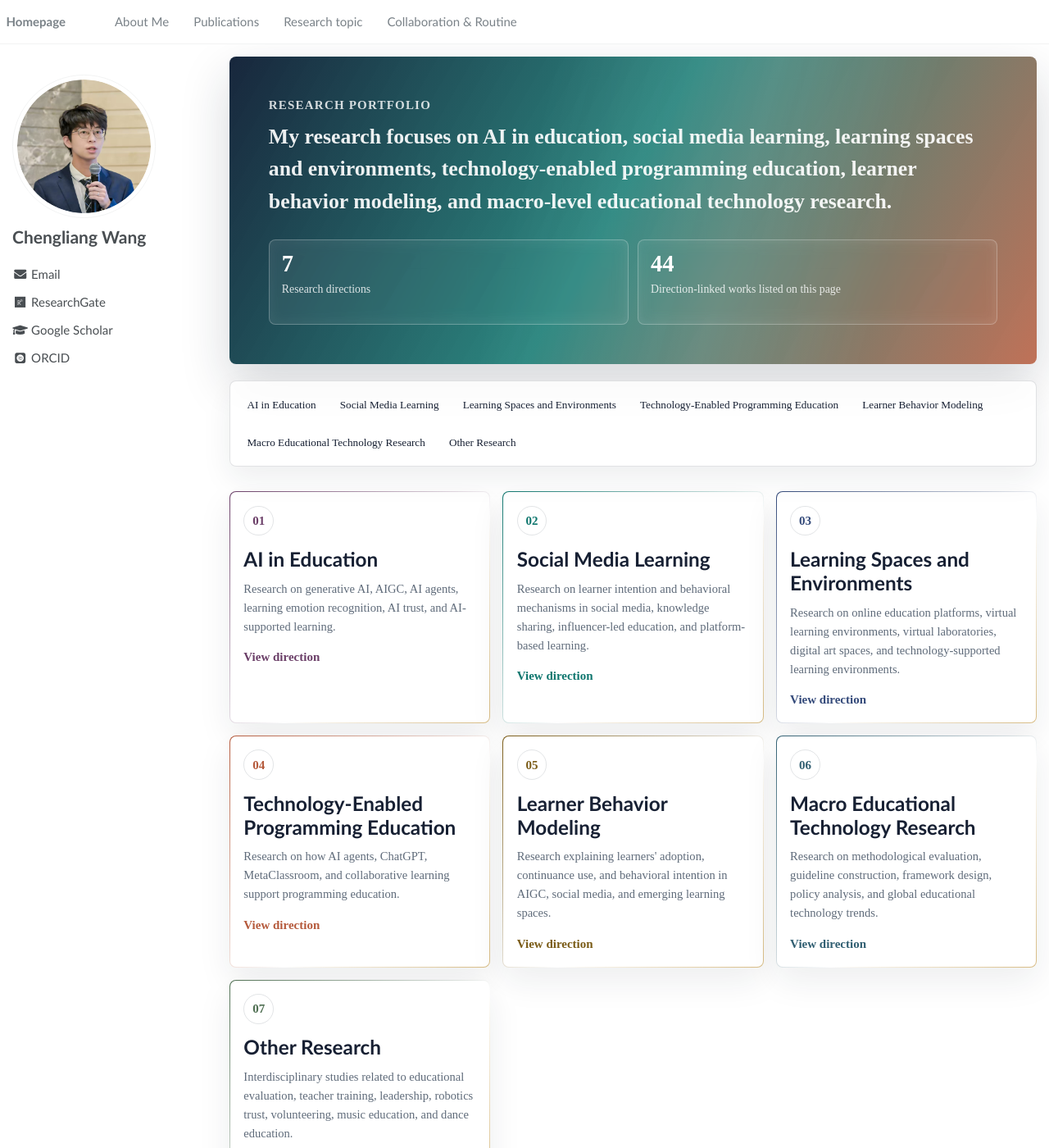
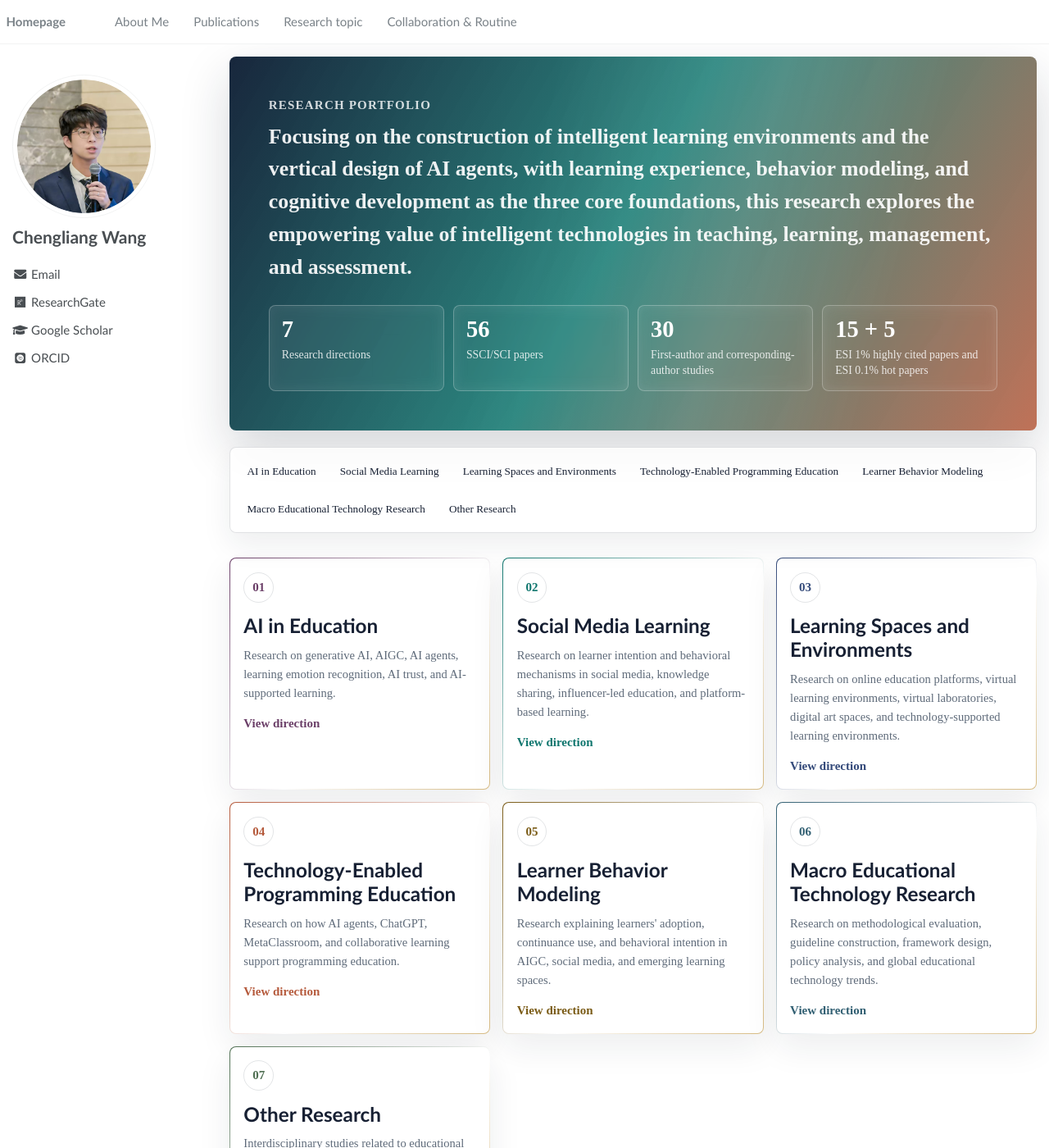
Before and after one commit to wcledutech/wcledutech.github.io, a Jekyll site: the page built from _pages/Research.md, in a window 1280 px wide and 1400 px high. Shown: the whole window at 82% size. Built offline with Jekyll 4.4.1, drawn with Linux system fonts in a browser that asks for light colours; some web fonts are replaced.

Commit message:
Update research portfolio overview

```diff
--- a/_pages/Research.md
+++ b/_pages/Research.md
@@ -82,7 +82,7 @@ author_profile: true
 
 .research-metrics {
   display: grid;
-  grid-template-columns: repeat(2, minmax(0, 1fr));
+  grid-template-columns: repeat(4, minmax(0, 1fr));
   gap: .75rem;
   margin-top: 1.7rem;
 }
@@ -372,12 +372,15 @@ author_profile: true
   <section class="research-hero">
     <p class="research-kicker">Research Portfolio</p>
     <p class="hero-lead">
-      My research focuses on AI in education, social media learning, learning spaces and environments,
-      technology-enabled programming education, learner behavior modeling, and macro-level educational technology research.
+      Focusing on the construction of intelligent learning environments and the vertical design of AI agents, with learning experience,
+      behavior modeling, and cognitive development as the three core foundations, this research explores the empowering value of
+      intelligent technologies in teaching, learning, management, and assessment.
     </p>
     <div class="research-metrics" aria-label="Research overview">
       <div class="research-metric"><strong>7</strong><span>Research directions</span></div>
-      <div class="research-metric"><strong>44</strong><span>Direction-linked works listed on this page</span></div>
+      <div class="research-metric"><strong>56</strong><span>SSCI/SCI papers</span></div>
+      <div class="research-metric"><strong>30</strong><span>First-author and corresponding-author studies</span></div>
+      <div class="research-metric"><strong>15 + 5</strong><span>ESI 1% highly cited papers and ESI 0.1% hot papers</span></div>
     </div>
   </section>
 
```
